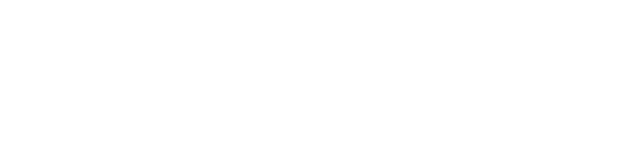
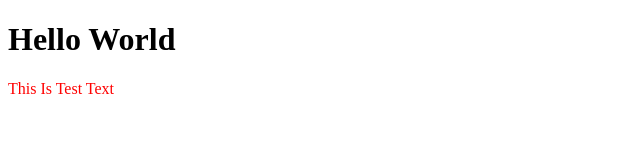
Before and after one commit to MrLord13/test01, a plain HTML site: page index.html in a window 1280 px wide. Shown: the whole page, without its empty margins (0-640 px from the left). Drawn offline with Linux system fonts and the light colour scheme.

Commit message:
Added New Feature For H1 Tag

```diff
--- a/index.html
+++ b/index.html
@@ -5,6 +5,7 @@
     <title>home</title>
 </head>
 <body>
-
+<h1>Hello World</h1>
+<span style="color:#FF0000;">This Is Test Text</span>
 </body>
 </html>
```
